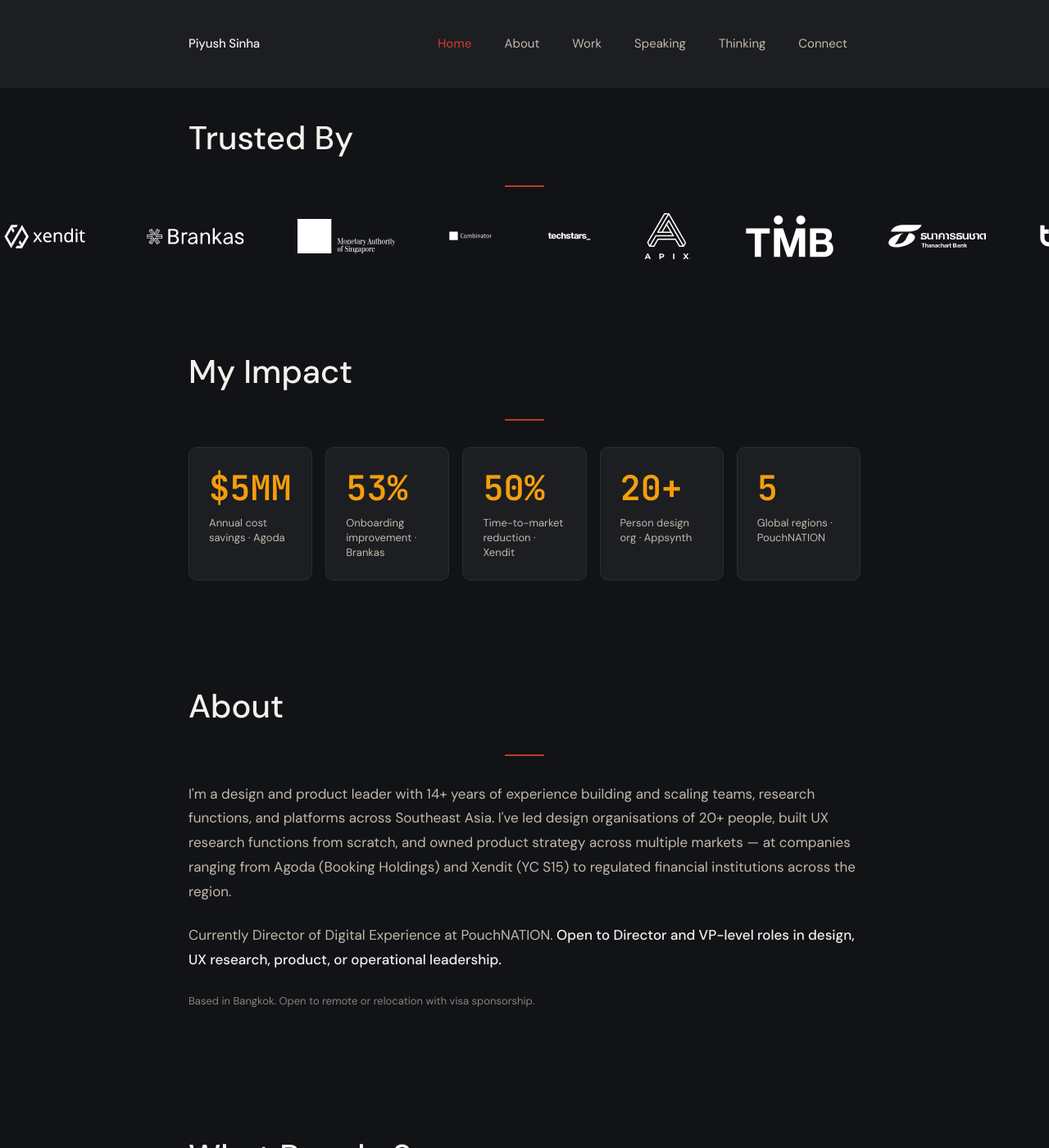
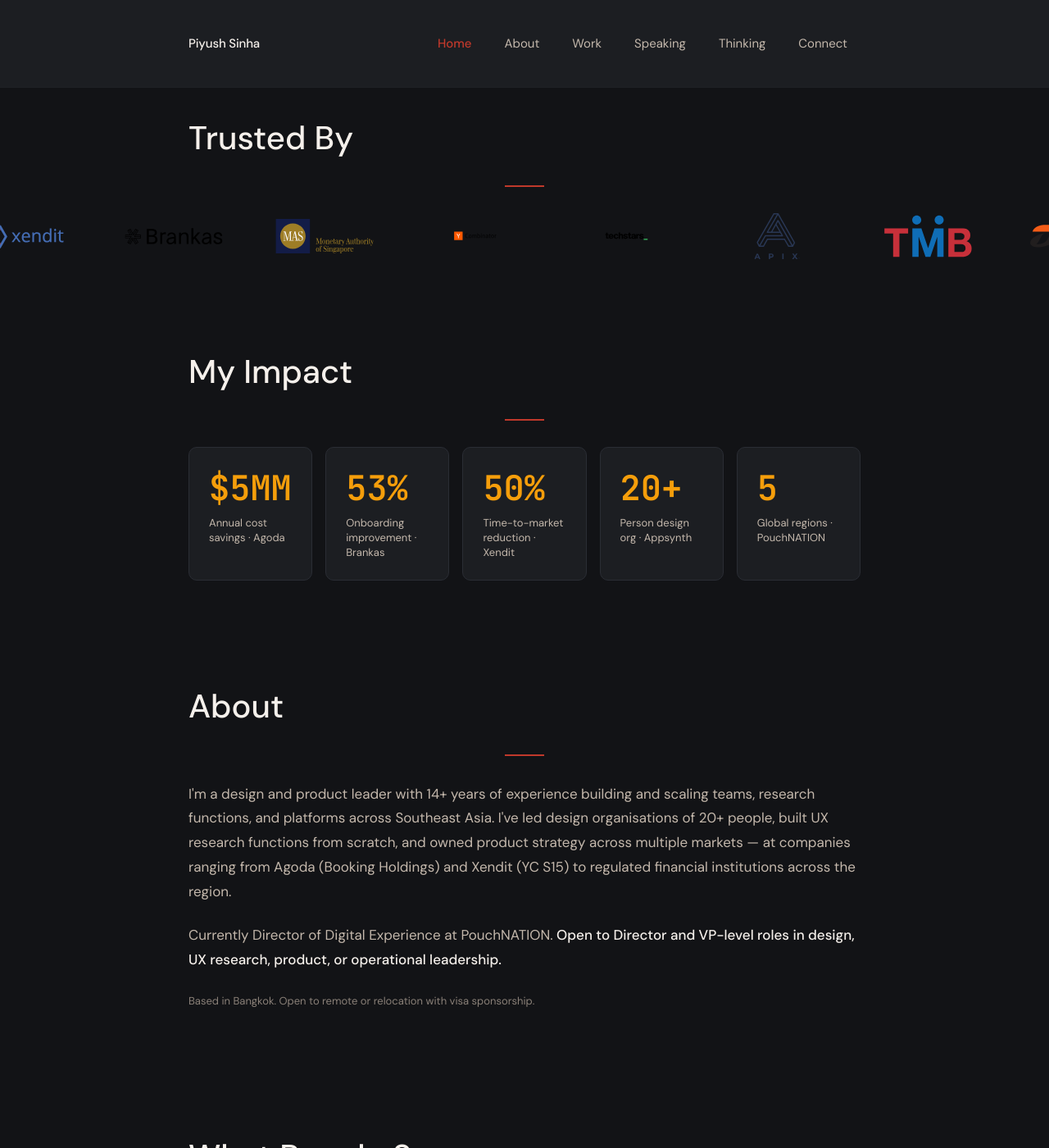
Before and after one commit to piyushsinha/piyushsinha.github.io, a Jekyll site: the page built from index.html, in a window 1280 px wide and 1400 px high, scrolled down 447 px. Shown: the whole window at 82% size. Built offline with Jekyll 4.4.1, drawn with Linux system fonts in a browser that asks for light colours.

Commit message:
style: remove white filter on logos, wrap in fixed-size boxes for equal visual sizing

```diff
--- a/assets/css/styles.css
+++ b/assets/css/styles.css
@@ -794,20 +794,24 @@
   to { transform: translateX(-50%); }
 }
 
-/* Uniform sizing — all logos same height, centered */
+/* Fixed-size box per logo — equal visual footprint, original colors */
+.logo-box {
+  display: flex;
+  align-items: center;
+  justify-content: center;
+  width: 120px;
+  height: 48px;
+  flex-shrink: 0;
+}
+
 .logos-row__track img {
-  height: 48px;
-  width: auto;
-  max-width: 120px;
-  flex-shrink: 0;
+  max-width: 100%;
+  max-height: 100%;
   object-fit: contain;
-  /* Always white */
-  filter: brightness(0) invert(1);
-  opacity: 1;
 }
 
 @media (min-width: 768px) {
-  .logos-row__track img {
+  .logo-box {
     height: 56px;
   }
 }
--- a/index.html
+++ b/index.html
@@ -28,36 +28,36 @@
   <div class="logos-marquee">
     <div class="logos-row__track">
       <!-- Priority logos first -->
-      <img src="{{ '/assets/images/logos/agoda.svg' | relative_url }}" alt="Agoda" loading="lazy">
-      <img src="{{ '/assets/images/logos/xendit.svg' | relative_url }}" alt="Xendit" loading="lazy">
-      <img src="{{ '/assets/images/logos/brankas.svg' | relative_url }}" alt="Brankas" loading="lazy">
-      <img src="{{ '/assets/images/logos/mas.svg' | relative_url }}" alt="MAS" loading="lazy">
-      <img src="{{ '/assets/images/logos/ycombinator.svg' | relative_url }}" alt="Y Combinator" loading="lazy">
-      <img src="{{ '/assets/images/logos/techstars.svg' | relative_url }}" alt="Techstars" loading="lazy">
+      <div class="logo-box"><img src="{{ '/assets/images/logos/agoda.svg' | relative_url }}" alt="Agoda" loading="lazy"></div>
+      <div class="logo-box"><img src="{{ '/assets/images/logos/xendit.svg' | relative_url }}" alt="Xendit" loading="lazy"></div>
+      <div class="logo-box"><img src="{{ '/assets/images/logos/brankas.svg' | relative_url }}" alt="Brankas" loading="lazy"></div>
+      <div class="logo-box"><img src="{{ '/assets/images/logos/mas.svg' | relative_url }}" alt="MAS" loading="lazy"></div>
+      <div class="logo-box"><img src="{{ '/assets/images/logos/ycombinator.svg' | relative_url }}" alt="Y Combinator" loading="lazy"></div>
+      <div class="logo-box"><img src="{{ '/assets/images/logos/techstars.svg' | relative_url }}" alt="Techstars" loading="lazy"></div>
       <!-- Additional logos -->
-      <img src="{{ '/assets/images/logos/apix.svg' | relative_url }}" alt="APIX" loading="lazy">
-      <img src="{{ '/assets/images/logos/tmb.svg' | relative_url }}" alt="TMB Bank" loading="lazy">
-      <img src="{{ '/assets/images/logos/thanachart.svg' | relative_url }}" alt="Thanachart Bank" loading="lazy">
-      <img src="{{ '/assets/images/logos/ttb.svg' | relative_url }}" alt="TTB" loading="lazy">
-      <img src="{{ '/assets/images/logos/pounchnation.svg' | relative_url }}" alt="PouchNATION" loading="lazy">
-      <img src="{{ '/assets/images/logos/edgeonemedical.svg' | relative_url }}" alt="EdgeOne Medical" loading="lazy">
-      <img src="{{ '/assets/images/logos/simplerelevance.svg' | relative_url }}" alt="Simple Relevance" loading="lazy">
-      <img src="{{ '/assets/images/logos/appsynth.svg' | relative_url }}" alt="AppSynth" loading="lazy">
+      <div class="logo-box"><img src="{{ '/assets/images/logos/apix.svg' | relative_url }}" alt="APIX" loading="lazy"></div>
+      <div class="logo-box"><img src="{{ '/assets/images/logos/tmb.svg' | relative_url }}" alt="TMB Bank" loading="lazy"></div>
+      <div class="logo-box"><img src="{{ '/assets/images/logos/thanachart.svg' | relative_url }}" alt="Thanachart Bank" loading="lazy"></div>
+      <div class="logo-box"><img src="{{ '/assets/images/logos/ttb.svg' | relative_url }}" alt="TTB" loading="lazy"></div>
+      <div class="logo-box"><img src="{{ '/assets/images/logos/pounchnation.svg' | relative_url }}" alt="PouchNATION" loading="lazy"></div>
+      <div class="logo-box"><img src="{{ '/assets/images/logos/edgeonemedical.svg' | relative_url }}" alt="EdgeOne Medical" loading="lazy"></div>
+      <div class="logo-box"><img src="{{ '/assets/images/logos/simplerelevance.svg' | relative_url }}" alt="Simple Relevance" loading="lazy"></div>
+      <div class="logo-box"><img src="{{ '/assets/images/logos/appsynth.svg' | relative_url }}" alt="AppSynth" loading="lazy"></div>
       <!-- Duplicate for seamless loop -->
-      <img src="{{ '/assets/images/logos/agoda.svg' | relative_url }}" alt="Agoda" loading="lazy">
-      <img src="{{ '/assets/images/logos/xendit.svg' | relative_url }}" alt="Xendit" loading="lazy">
-      <img src="{{ '/assets/images/logos/brankas.svg' | relative_url }}" alt="Brankas" loading="lazy">
-      <img src="{{ '/assets/images/logos/mas.svg' | relative_url }}" alt="MAS" loading="lazy">
-      <img src="{{ '/assets/images/logos/ycombinator.svg' | relative_url }}" alt="Y Combinator" loading="lazy">
-      <img src="{{ '/assets/images/logos/techstars.svg' | relative_url }}" alt="Techstars" loading="lazy">
-      <img src="{{ '/assets/images/logos/apix.svg' | relative_url }}" alt="APIX" loading="lazy">
-      <img src="{{ '/assets/images/logos/tmb.svg' | relative_url }}" alt="TMB Bank" loading="lazy">
-      <img src="{{ '/assets/images/logos/thanachart.svg' | relative_url }}" alt="Thanachart Bank" loading="lazy">
-      <img src="{{ '/assets/images/logos/ttb.svg' | relative_url }}" alt="TTB" loading="lazy">
-      <img src="{{ '/assets/images/logos/pounchnation.svg' | relative_url }}" alt="PouchNATION" loading="lazy">
-      <img src="{{ '/assets/images/logos/edgeonemedical.svg' | relative_url }}" alt="EdgeOne Medical" loading="lazy">
-      <img src="{{ '/assets/images/logos/simplerelevance.svg' | relative_url }}" alt="Simple Relevance" loading="lazy">
-      <img src="{{ '/assets/images/logos/appsynth.svg' | relative_url }}" alt="AppSynth" loading="lazy">
+      <div class="logo-box"><img src="{{ '/assets/images/logos/agoda.svg' | relative_url }}" alt="Agoda" loading="lazy"></div>
+      <div class="logo-box"><img src="{{ '/assets/images/logos/xendit.svg' | relative_url }}" alt="Xendit" loading="lazy"></div>
+      <div class="logo-box"><img src="{{ '/assets/images/logos/brankas.svg' | relative_url }}" alt="Brankas" loading="lazy"></div>
+      <div class="logo-box"><img src="{{ '/assets/images/logos/mas.svg' | relative_url }}" alt="MAS" loading="lazy"></div>
+      <div class="logo-box"><img src="{{ '/assets/images/logos/ycombinator.svg' | relative_url }}" alt="Y Combinator" loading="lazy"></div>
+      <div class="logo-box"><img src="{{ '/assets/images/logos/techstars.svg' | relative_url }}" alt="Techstars" loading="lazy"></div>
+      <div class="logo-box"><img src="{{ '/assets/images/logos/apix.svg' | relative_url }}" alt="APIX" loading="lazy"></div>
+      <div class="logo-box"><img src="{{ '/assets/images/logos/tmb.svg' | relative_url }}" alt="TMB Bank" loading="lazy"></div>
+      <div class="logo-box"><img src="{{ '/assets/images/logos/thanachart.svg' | relative_url }}" alt="Thanachart Bank" loading="lazy"></div>
+      <div class="logo-box"><img src="{{ '/assets/images/logos/ttb.svg' | relative_url }}" alt="TTB" loading="lazy"></div>
+      <div class="logo-box"><img src="{{ '/assets/images/logos/pounchnation.svg' | relative_url }}" alt="PouchNATION" loading="lazy"></div>
+      <div class="logo-box"><img src="{{ '/assets/images/logos/edgeonemedical.svg' | relative_url }}" alt="EdgeOne Medical" loading="lazy"></div>
+      <div class="logo-box"><img src="{{ '/assets/images/logos/simplerelevance.svg' | relative_url }}" alt="Simple Relevance" loading="lazy"></div>
+      <div class="logo-box"><img src="{{ '/assets/images/logos/appsynth.svg' | relative_url }}" alt="AppSynth" loading="lazy"></div>
     </div>
   </div>
 </section>
```
